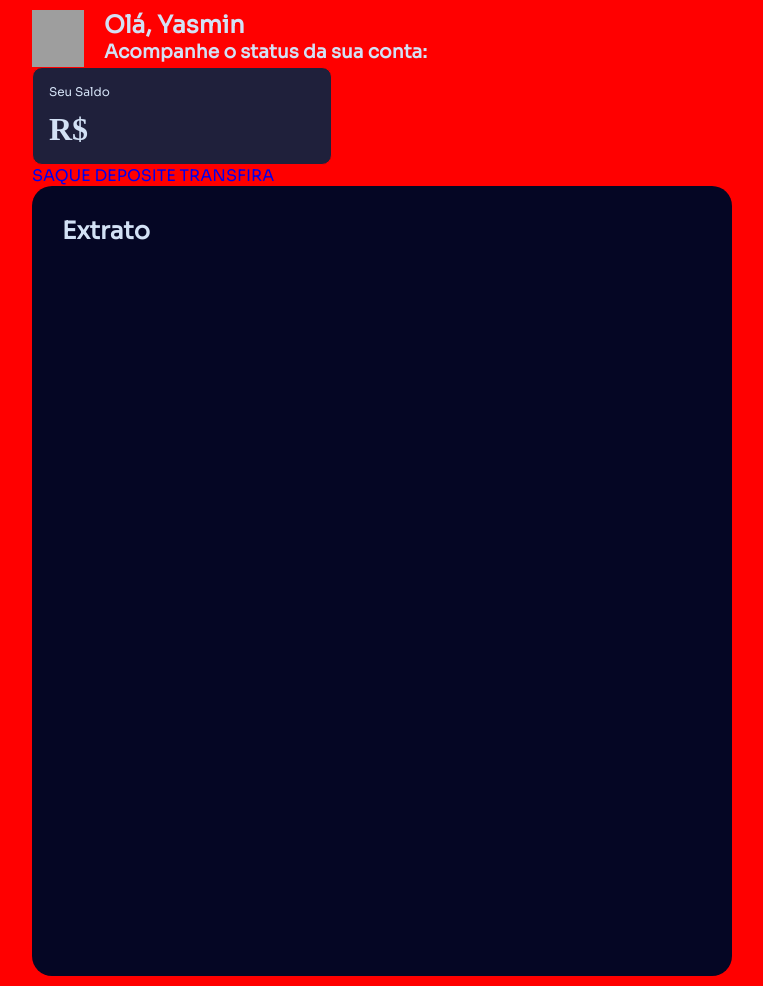
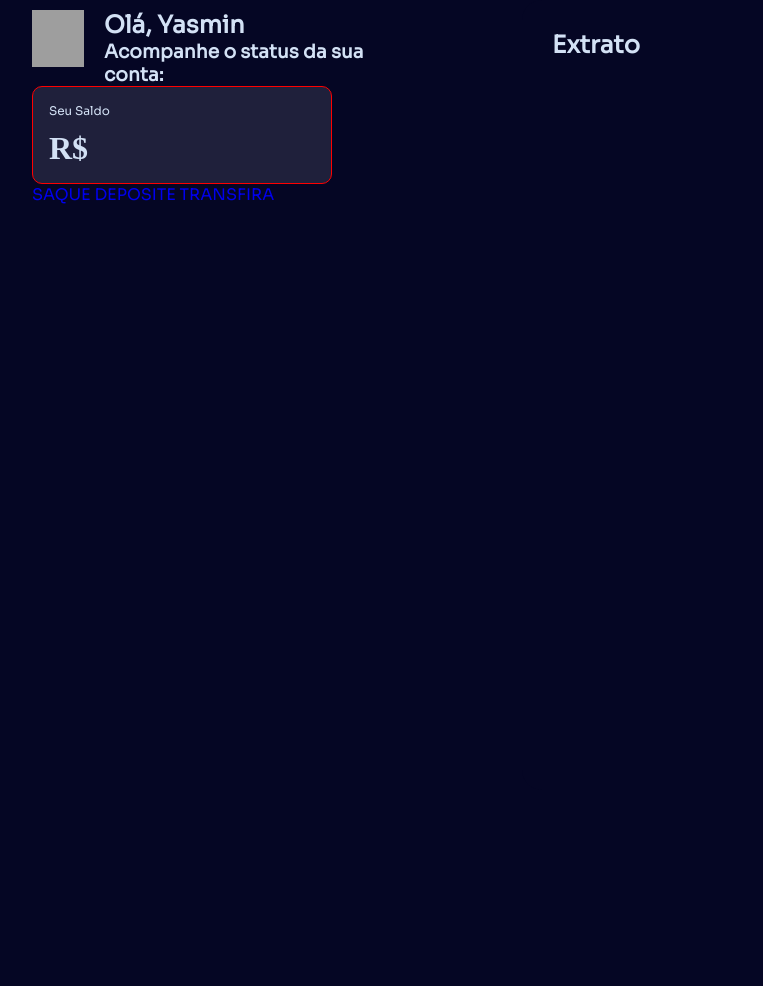
Before and after one commit to pynkAPI/API-1-DSM_22, a Python web app: template src/templates/homenew.html in a window 1280 px wide. Shown: the whole page, without its empty margins (18-781 px from the left). After the commit the page ends 204 px from the top, so only its background shows below. Run offline with Jinja, Linux system fonts and the light colour scheme; the template is opened without the code that fills it, so the values that code supplies are empty; grey boxes are pictures that could not be loaded.

Commit message:
Ajustando o panel da newhome
colocando os panels um do lado do outro

```diff
--- a/src/app.py
+++ b/src/app.py
@@ -1,6 +1,7 @@
 from datetime import datetime
 from flask import Flask, render_template,request, url_for, redirect, session,flash
-from flask_mysqldb import MySQL
+from
+ import MySQL
 import funcs
 import random
 
--- a/src/static/style/stylehome.css
+++ b/src/static/style/stylehome.css
@@ -8,7 +8,7 @@
 }
 body{
     color: #D3E1F5;
-    background: red;
+    background:#050624;
 }
 img{
     width: 100%;
@@ -25,7 +25,7 @@ li{
     display: grid;
 }
 .panels{
-    display: flex;
+   display: flex;
 }
 .left-panels{
     margin-right: 10%;
@@ -138,7 +138,7 @@ li{
 
 table {
     border-collapse: collapse;
-    width: 75%;
+    width: 100%;
 }
 
 th, td {
@@ -149,7 +149,7 @@ th, td {
 
 tr:nth-child(even){background-color: #DDA0DD}
 
-tr:hover{background-color:#ddd}
+tr:hover{background-color:#1F203B}
 
 th {
     background-color: #CC5587;
--- a/src/templates/homenew.html
+++ b/src/templates/homenew.html
@@ -37,6 +37,7 @@
                                 <a href="#">DEPOSITE</a>
                                 <a href="#">TRANSFIRA</a>
                             </div>
+            </div>
                             {% endblock %}
                 {% block extrato %}
                 <div class="right-panels">
@@ -62,12 +63,12 @@
                                             {% if row[0] == cell %}
                                             <input type="hidden" value="{{ cell }}" name="IdUsuario">
                                             {% else %}
-                                            <td class="celula">{{ cell }}</td>
+                                             <a href="#"><td class="celula">{{ cell }}</td></a>
                                             {% endif %}
                                         {% endfor %}
-                                        <td>
+                                        <!-- <td>
                                             <input type="submit" name="delete" value="Deletar" class="btnd solid">
-                                        </td>
+                                        </td> -->
                                     </tr>
                                     </form>
                                 {% endfor %}
```
